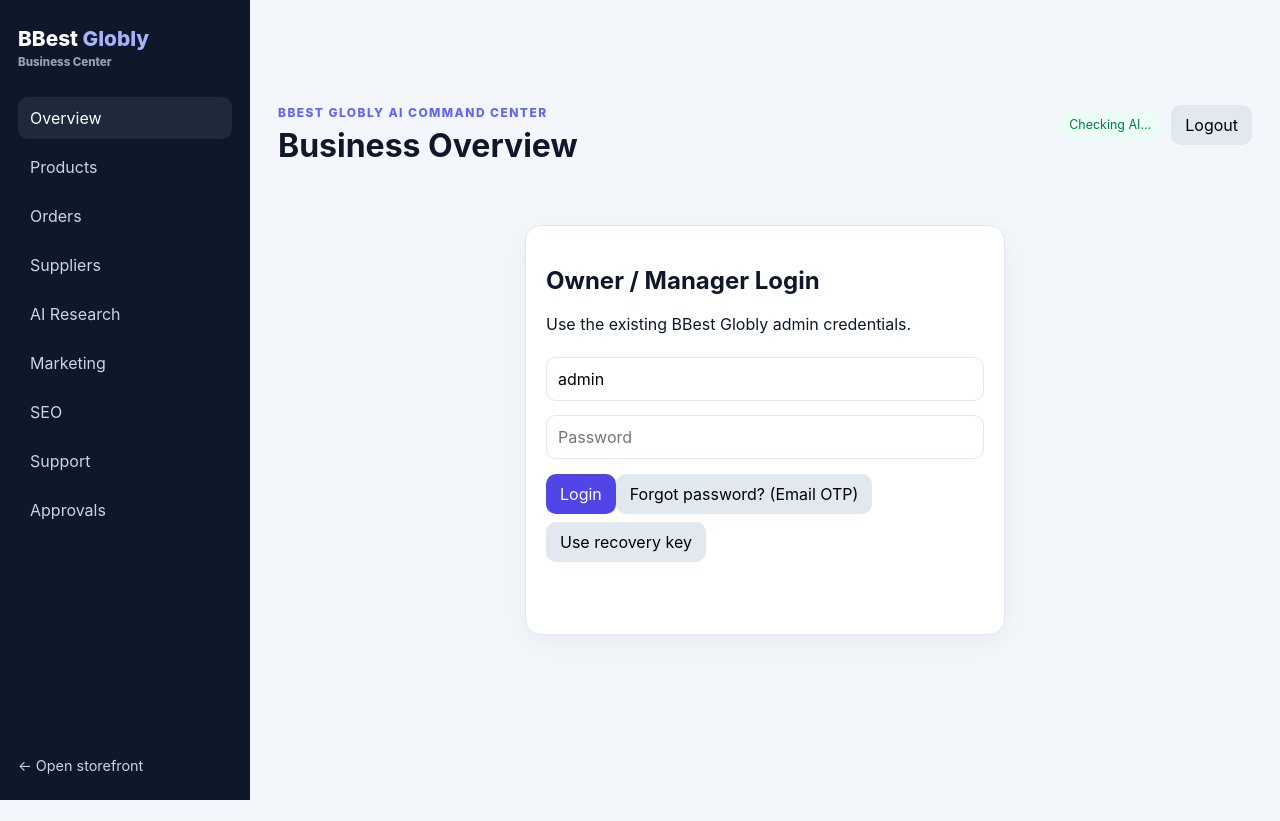
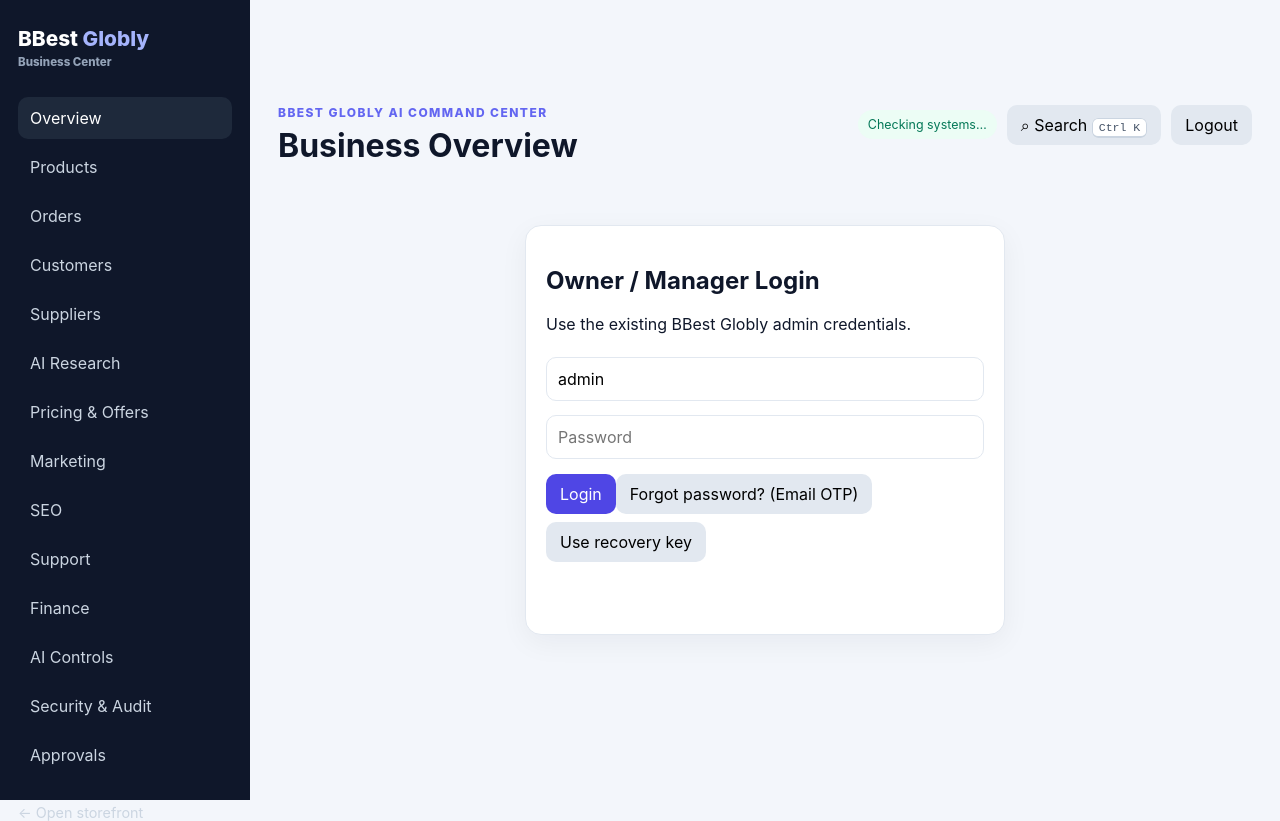
Before and after one commit to udaysingh908273-tech/bbest-globly, a website: page dashboard.html in a window 1280 px wide. Before the commit the page ends 800 px from the top, so only its background shows below. Drawn offline with Linux system fonts and the light colour scheme.

Commit message:
Restore complete business dashboard navigation and view containers

```diff
--- a/dashboard.html
+++ b/dashboard.html
@@ -16,11 +16,16 @@
 <button data-view="overview" class="nav-btn active">Overview</button>
 <button data-view="products" class="nav-btn">Products</button>
 <button data-view="orders" class="nav-btn">Orders</button>
+<button data-view="customers" class="nav-btn">Customers</button>
 <button data-view="suppliers" class="nav-btn">Suppliers</button>
 <button data-view="research" class="nav-btn">AI Research</button>
+<button data-view="pricing" class="nav-btn">Pricing & Offers</button>
 <button data-view="marketing" class="nav-btn">Marketing</button>
 <button data-view="seo" class="nav-btn">SEO</button>
 <button data-view="support" class="nav-btn">Support</button>
+<button data-view="finance" class="nav-btn">Finance</button>
+<button data-view="controls" class="nav-btn">AI Controls</button>
+<button data-view="security" class="nav-btn">Security & Audit</button>
 <button data-view="approvals" class="nav-btn">Approvals</button>
 </nav>
 <a href="/" class="store-link">← Open storefront</a>
@@ -28,7 +33,7 @@
 <main class="main">
 <header class="topbar">
 <div><p class="eyebrow">BBEST GLOBLY AI COMMAND CENTER</p><h1 id="pageTitle">Business Overview</h1></div>
-<div class="top-actions"><span id="integrationStatus" class="status">Checking AI…</span><button id="logoutBtn" class="ghost">Logout</button></div>
+<div class="top-actions"><span id="integrationStatus" class="status">Checking systems…</span><button id="globalSearchBtn" class="ghost" type="button">⌕ Search <kbd>Ctrl K</kbd></button><button id="logoutBtn" class="ghost">Logout</button></div>
 </header>
 <section id="loginPanel" class="panel login-panel hidden">
 <h2>Owner / Manager Login</h2><p>Use the existing BBest Globly admin credentials.</p>
@@ -37,12 +42,12 @@
 </section>
 <section id="appPanel" class="hidden">
 <div id="overview" class="view"></div><div id="products" class="view hidden"></div><div id="orders" class="view hidden"></div>
-<div id="suppliers" class="view hidden"></div>
-<div id="research" class="view hidden"></div><div id="marketing" class="view hidden"></div><div id="seo" class="view hidden"></div>
-<div id="support" class="view hidden"></div><div id="approvals" class="view hidden"></div>
+<div id="customers" class="view hidden"></div><div id="suppliers" class="view hidden"></div>
+<div id="research" class="view hidden"></div><div id="pricing" class="view hidden"></div><div id="marketing" class="view hidden"></div><div id="seo" class="view hidden"></div>
+<div id="support" class="view hidden"></div><div id="finance" class="view hidden"></div><div id="controls" class="view hidden"></div><div id="security" class="view hidden"></div><div id="approvals" class="view hidden"></div>
 </section>
 </main>
 </div>
-<script src="/dashboard.js?v=20261003-6"></script>
+<script src="/dashboard.js?v=20261003-7"></script>
 </body>
 </html>
```
